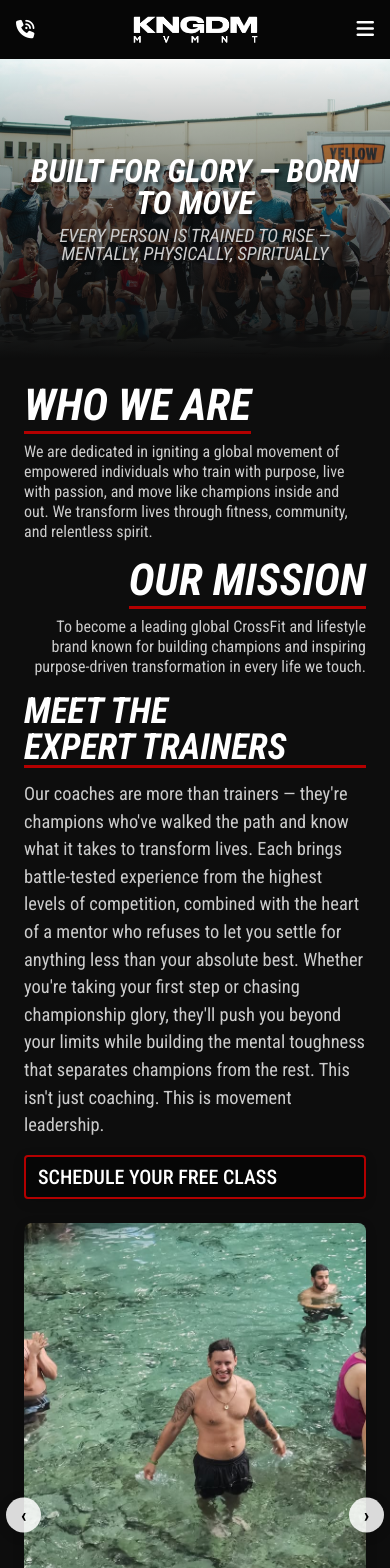
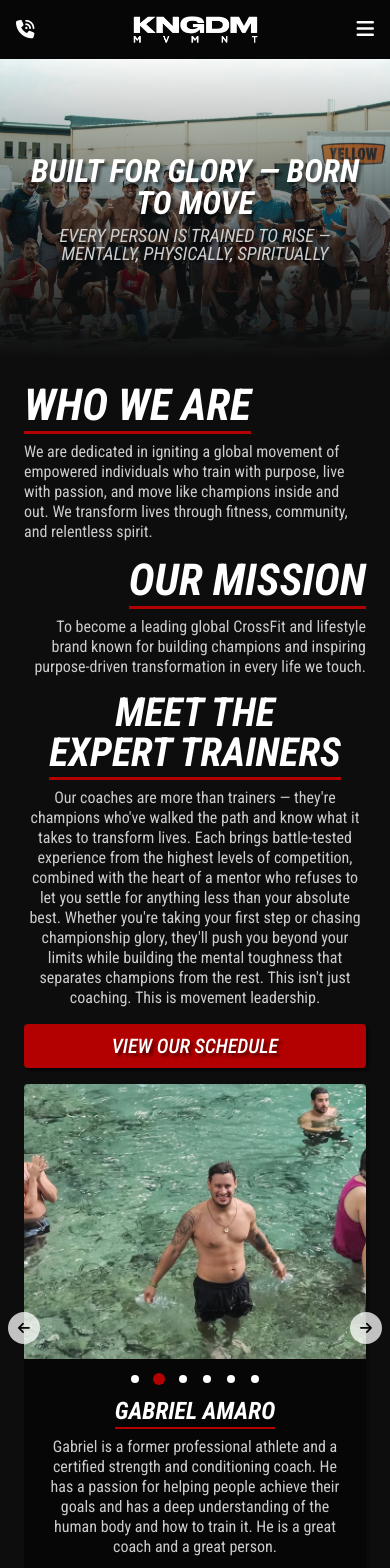
Before and after one commit to gilmerperez/kingdom-movement, a React (Vite) app: page / in a window 390 px wide. Shown: the top 1568 px of the page. Built offline with nearby package versions, Linux system fonts and the light colour scheme.

Commit message:
Optimized coaches component

```diff
--- a/src/components/Coaches/Coaches.jsx
+++ b/src/components/Coaches/Coaches.jsx
@@ -1,16 +1,14 @@
+import { Link } from "react-router-dom";
 import styles from "./Coaches.module.css";
 import coachesData from "../../data/coaches.json";
-import { useState, useEffect, useRef } from "react";
+import { useRef, useEffect, useState } from "react";
 
 const Coaches = () => {
-  const [isTransitioning, setIsTransitioning] = useState(false);
-  const [currentCoachIndex, setCurrentCoachIndex] = useState(0);
-
-  // Scroll animation
+  // * Scroll animation refs
   const coachesContentRef = useRef(null);
   const carouselContainerRef = useRef(null);
 
-  // Scroll animation
+  // * Scroll animation
   useEffect(() => {
     const observer = new IntersectionObserver(
       (entries) => {
@@ -32,17 +30,20 @@ const Coaches = () => {
         rootMargin: "0px 0px -50px 0px",
       }
     );
-
     // Observe both elements
     if (coachesContentRef.current) observer.observe(coachesContentRef.current);
     if (carouselContainerRef.current) observer.observe(carouselContainerRef.current);
-
+    // Cleanup
     return () => {
       observer.disconnect();
     };
   }, []);
 
-  // Auto-rotate carousel every 5 seconds
+  // * State
+  const [currentCoachIndex, setCurrentCoachIndex] = useState(0);
+  const [isTransitioning, setIsTransitioning] = useState(false);
+
+  // * Auto-rotate carousel every 5 seconds
   useEffect(() => {
     const interval = setInterval(() => {
       handleCoachChange((prevIndex) => (prevIndex === coachesData.length - 1 ? 0 : prevIndex + 1));
@@ -51,7 +52,7 @@ const Coaches = () => {
     // Reset timer when user manually changes coach
   }, [currentCoachIndex]);
 
-  // Handle coach change with transition effect
+  // * Handle coach change with transition effect
   const handleCoachChange = (newIndexOrFunction) => {
     setIsTransitioning(true);
     setTimeout(() => {
@@ -62,19 +63,19 @@ const Coaches = () => {
     }, 300);
   };
 
-  // Previous button
+  // * Carousel dots
+  const handleDotClick = (index) => {
+    handleCoachChange(index);
+  };
+
+  // * Previous button
   const handlePrevClick = () => {
     handleCoachChange((prevIndex) => (prevIndex === 0 ? coachesData.length - 1 : prevIndex - 1));
   };
 
-  // Next button
+  // * Next button
   const handleNextClick = () => {
     handleCoachChange((prevIndex) => (prevIndex === coachesData.length - 1 ? 0 : prevIndex + 1));
-  };
-
-  // Carousel dots
-  const handleDotClick = (index) => {
-    handleCoachChange(index);
   };
 
   return (
@@ -97,14 +98,9 @@ const Coaches = () => {
               is movement leadership.
             </p>
             {/* CTA button */}
-            <a
-              target="_blank"
-              rel="noopener noreferrer"
-              className={styles.scheduleButton}
-              href="https://rangerschamps.wodify.com/OnlineSalesPage/Main?q=Classes%7COnlineMembershipId%3D236922%26LocationId%3D10458"
-            >
-              SCHEDULE YOUR FREE CLASS
-            </a>
+            <Link to="/schedule" className={styles.scheduleButton}>
+              VIEW OUR SCHEDULE
+            </Link>
           </div>
 
           {/* Carousel */}
@@ -138,23 +134,21 @@ const Coaches = () => {
                 </div>
               </div>
             </div>
-
-            {/* Previous coach button */}
+            {/* Previous button */}
             <button
               onClick={handlePrevClick}
               aria-label="Previous coach"
               className={`${styles.carouselArrow} ${styles.prevArrow}`}
             >
-              ‹
+              <i className="fa-solid fa-arrow-left"></i>
             </button>
-
-            {/* Next coach button */}
+            {/* Next button */}
             <button
               aria-label="Next coach"
               onClick={handleNextClick}
               className={`${styles.carouselArrow} ${styles.nextArrow}`}
             >
-              ›
+              <i className="fa-solid fa-arrow-right"></i>
             </button>
           </div>
         </div>
--- a/src/components/Coaches/Coaches.module.css
+++ b/src/components/Coaches/Coaches.module.css
@@ -14,11 +14,11 @@
   opacity: 0;
   display: grid;
   align-items: center;
+  transition: 0.3s ease;
   justify-content: center;
-  transition: 0.3s ease-in;
   transform: translateX(-100px);
   grid-template-columns: 1fr 1fr;
-  transition: all 1s cubic-bezier(0.25, 0.46, 0.45, 0.94);
+  transition: all 1s cubic-bezier(0.25, 0.46, 0.45, 0.94) 0.5s;
 }
 
 .coachesContent.animateCoachesContent {
@@ -26,9 +26,9 @@
   transform: translateX(0);
 }
 
-/* Left side */
 .coachesInfo {
   display: flex;
+  text-align: center;
   align-items: center;
   flex-direction: column;
   justify-content: center;
@@ -36,20 +36,19 @@
 
 /* Title */
 .coachesTitle {
-  width: 100%;
   font-size: 3.5rem;
-  font-style: italic;
-  margin-bottom: 0.75rem;
-  transition: 0.3s ease-in;
+  transition: 0.3s ease;
+  margin-bottom: 0.5rem;
+  padding-bottom: 0.25rem;
   border-bottom: 3px solid var(--primary);
 }
 
 /* Description */
 .coachesDescription {
-  line-height: 1.5;
+  line-height: 1.25;
   font-size: 1.25rem;
   margin-bottom: 1rem;
-  transition: 0.3s ease-in;
+  transition: 0.3s ease;
   color: var(--text-secondary);
 }
 
@@ -58,20 +57,23 @@
   width: 100%;
   font-weight: 500;
   font-size: 1.75rem;
-  border-radius: 8px;
-  padding: 0.75rem 1rem;
-  transition: 0.3s ease-in;
-  border: 3px solid var(--primary);
-  background-color: var(--header-bg-color);
-  box-shadow: 0 3px 12px rgba(0, 0, 0, 0.15);
+  font-style: italic;
+  padding: 0.5rem 1rem;
+  transition: 0.3s ease;
+  border-radius: 0.25rem;
+  color: hsl(0, 0%, 100%);
+  box-shadow: var(--shadow-small);
+  border: 2px solid var(--primary);
+  text-shadow: var(--shadow-small);
+  background-color: var(--primary);
 }
 
 .scheduleButton:hover {
-  transform: scale(1.05);
-  color: hsl(0, 0%, 100%);
-  background-color: var(--primary);
-  box-shadow: 0 5px 15px rgba(0, 0, 0, 0.3);
-  text-shadow: 5px 5px 3px rgba(0, 0, 0, 0.3);
+  text-shadow: none;
+  color: var(--text-primary);
+  box-shadow: var(--shadow-large);
+  border: 2px solid var(--text-primary);
+  background-color: var(--header-bg-color);
 }
 
 /* Carousel */
@@ -92,14 +94,14 @@
 .carousel {
   overflow: hidden;
   position: relative;
-  border-radius: 8px;
-  box-shadow: 0 3px 12px rgba(0, 0, 0, 0.15);
+  border-radius: 0.25rem;
+  box-shadow: var(--shadow-large);
 }
 
 .carouselCard {
   display: flex;
+  transition: 0.3s ease;
   flex-direction: column;
-  transition: 0.3s ease-in;
 }
 
 /* Carousel image */
@@ -108,7 +110,7 @@
   height: 450px;
   overflow: hidden;
   position: relative;
-  transition: 0.3s ease-in;
+  transition: 0.3s ease;
 }
 
 .coachImage {
@@ -123,33 +125,32 @@
 
 /* Blur transition effect */
 .coachImage.transitioning {
-  opacity: 0.7;
-  filter: blur(10px);
-  transform: scale(1.05);
+  opacity: 0.75;
+  filter: blur(15px);
+  transform: scale(1.25);
 }
 
 /* Carousel dots */
 .carouselDots {
-  gap: 0.75rem;
+  gap: 1rem;
   display: flex;
+  padding-top: 1rem;
   align-items: center;
-  padding-top: 1.75rem;
+  transition: 0.3s ease;
   justify-content: center;
-  transition: 0.3s ease-in;
   background-color: var(--header-bg-color);
 }
 
 .dot {
-  width: 8px;
-  height: 8px;
+  width: 0.5rem;
+  height: 0.5rem;
   border-radius: 50%;
-  transition: 0.3s ease-in;
-  background-color: var(--text-secondary);
+  transition: 0.3s ease;
+  background-color: var(--text-primary);
 }
 
 .dot:not(.activeDot):hover {
-  transform: scale(1.25);
-  background-color: var(--text-primary);
+  transform: scale(1.5);
 }
 
 .activeDot {
@@ -158,65 +159,61 @@
 }
 
 .coachInfo {
-  padding: 1rem;
-  transition: 0.3s ease-in;
+  padding: 1.25rem;
+  text-align: center;
+  transition: 0.3s ease;
   background: var(--header-bg-color);
 }
 
 /* Coach name */
 .coachName {
   font-size: 2rem;
-  font-style: italic;
   display: inline-block;
+  transition: 0.3s ease;
   margin-bottom: 0.5rem;
-  transition: 0.3s ease-in;
-  border-bottom: 3px solid var(--primary);
+  padding-bottom: 0.25rem;
+  border-bottom: 2px solid var(--primary);
 }
 
 /* Coach description */
 .coachDescription {
-  line-height: 1.35;
+  line-height: 1.25;
   font-size: 1.25rem;
-  transition: 0.3s ease-in;
+  transition: 0.3s ease;
   color: var(--text-secondary);
 }
 
 /* Navigation Arrows */
 .carouselArrow {
   top: 50%;
-  width: 50px;
+  width: 3rem;
   z-index: 10;
-  height: 50px;
+  height: 3rem;
   display: flex;
-  font-weight: bold;
-  font-size: 1.75rem;
+  font-size: 1.25rem;
   border-radius: 50%;
   position: absolute;
   align-items: center;
+  transition: 0.1s ease;
   justify-content: center;
   color: hsl(0, 0%, 0%);
-  transition: 0.3s ease-in;
   transform: translateY(-50%);
-  background: hsla(0, 0%, 100%, 0.85);
-  box-shadow: 0 3px 12px rgba(0, 0, 0, 0.15);
+  background: hsla(0, 0%, 100%, 0.75);
 }
 
 .carouselArrow:hover {
-  color: var(--primary);
-  box-shadow: 0 5px 15px rgba(0, 0, 0, 0.3);
+  transform: translateY(-50%) scale(1.1);
 }
 
 .prevArrow {
-  left: -25px;
-  transition: 0.3s ease-in;
+  left: -1.5rem;
 }
 
 .nextArrow {
-  right: -25px;
-  transition: 0.3s ease-in;
+  right: -1.5rem;
 }
 
-@media (max-width: 1024px) {
+@media (max-width: 1000px) {
   .coachesContent {
     gap: 2rem;
   }
@@ -225,17 +222,12 @@
     font-size: 3rem;
   }
 
-  .scheduleButton {
-    border: 2px solid var(--primary);
+  .coachesDescription {
+    font-size: 1.15rem;
   }
 
   .coachImageContainer {
     height: 350px;
-  }
-
-  .coachName {
-    font-size: 1.75rem;
-    border-bottom: 2px solid var(--primary);
   }
 
   .coachDescription {
@@ -243,43 +235,36 @@
   }
 
   .carouselArrow {
-    width: 45px;
-    height: 45px;
-    font-size: 1.5rem;
+    width: 2.75rem;
+    height: 2.75rem;
+    font-size: 1.15rem;
   }
 
   .prevArrow {
-    left: -20px;
+    left: -1.25rem;
   }
 
   .nextArrow {
-    right: -20px;
+    right: -1.25rem;
   }
 }
 
 /* Tablet responsiveness */
 @media (max-width: 768px) {
   .coachesContent {
-    gap: 1.75rem;
+    gap: 1.5rem;
   }
 
   .coachesTitle {
     font-size: 2.5rem;
   }
 
-  .coachesDescription {
-    font-size: 1.15rem;
+  .scheduleButton {
+    font-size: 1.5rem;
   }
 
-  .scheduleButton {
-    font-size: 1.5rem;
-    border-radius: 6px;
-    padding: 0.5rem 0.75rem;
-  }
-
-  .dot {
-    width: 6px;
-    height: 6px;
+  .coachImageContainer {
+    height: 300px;
   }
 
   .coachInfo {
@@ -287,30 +272,26 @@
   }
 
   .coachName {
-    font-size: 1.75rem;
+    font-size: 1.5rem;
   }
 
-  .coachDescription {
+  .carouselArrow {
+    width: 2.5rem;
+    height: 2.5rem;
     font-size: 1rem;
   }
 
-  .carouselArrow {
-    width: 35px;
-    height: 35px;
-    font-size: 1.25rem;
-  }
-
   .prevArrow {
-    left: -18px;
+    left: -1.15rem;
   }
 
   .nextArrow {
-    right: -18px;
+    right: -1.15rem;
   }
 }
 
-/* Make layout vertical on mobile */
-@media (max-width: 650px) {
+/* Make layout vertical */
+@media (max-width: 700px) {
   .coachesContent {
     grid-template-columns: 1fr;
   }
@@ -319,15 +300,36 @@
 /* Mobile responsiveness */
 @media (max-width: 480px) {
   .coachesContent {
-    gap: 1.5rem;
+    gap: 1rem;
   }
 
-  .coachesTitle {
-    font-size: 2.25rem;
+  .coachesDescription {
+    font-size: 1rem;
   }
 
   .scheduleButton {
     font-size: 1.25rem;
-    border-radius: 4px;
+  }
+
+  .coachImageContainer {
+    height: 275px;
+  }
+
+  .coachDescription {
+    font-size: 1rem;
+  }
+
+  .carouselArrow {
+    width: 2rem;
+    height: 2rem;
+    font-size: 0.85rem;
+  }
+
+  .prevArrow {
+    left: -1rem;
+  }
+
+  .nextArrow {
+    right: -1rem;
   }
 }
```
